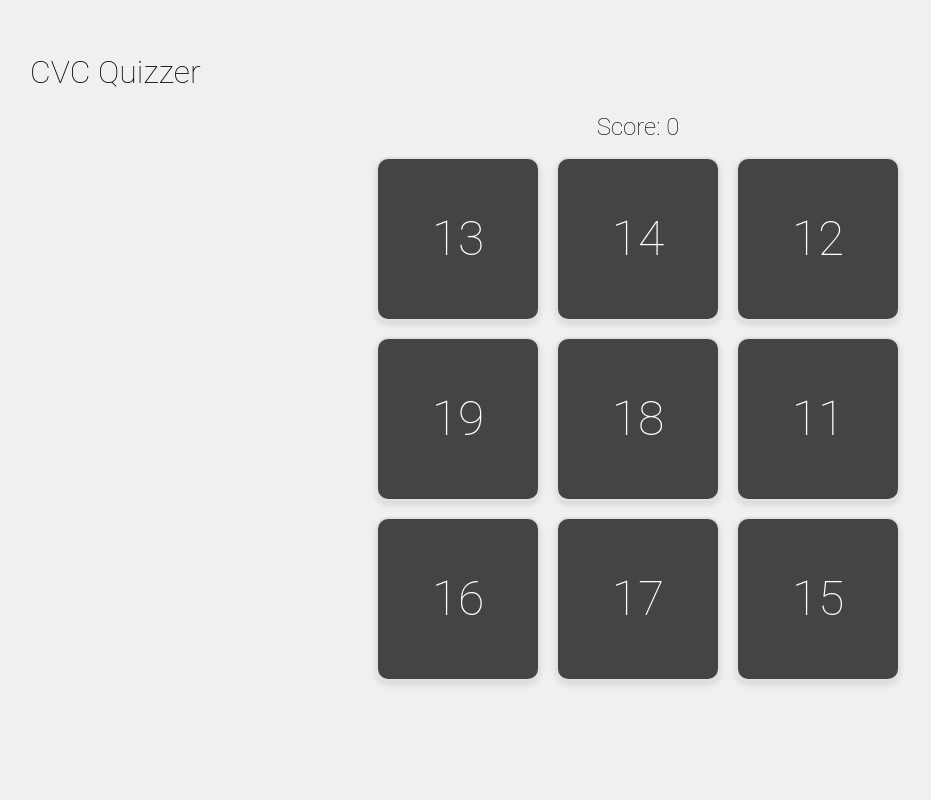
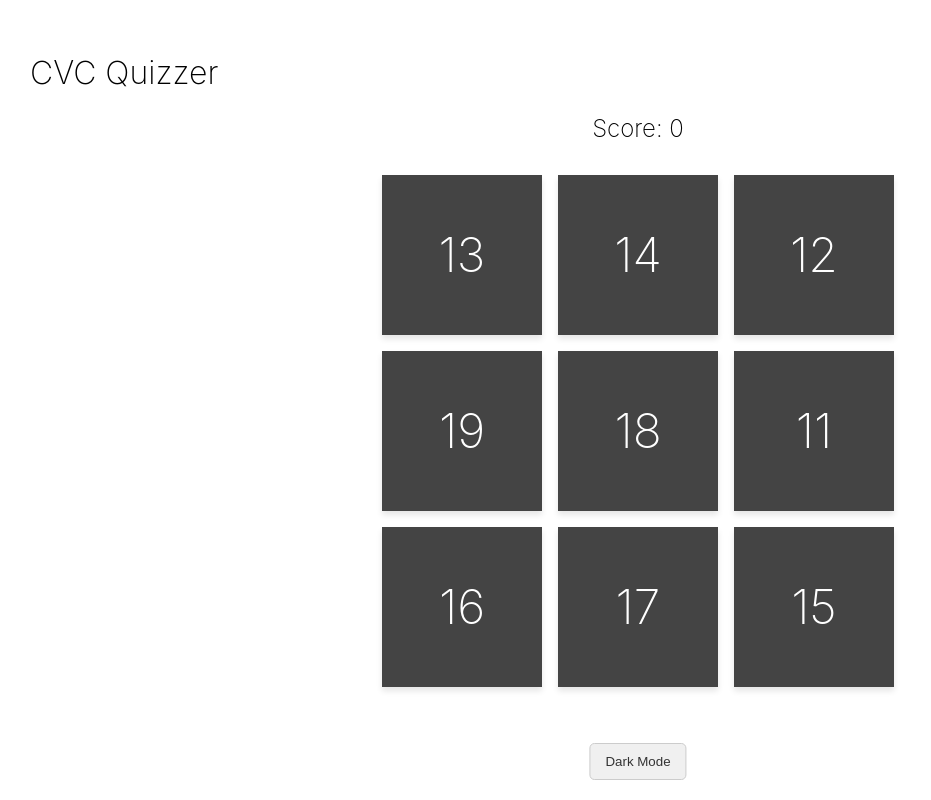
Before and after one commit to lunchboxer/cvc-quizzer, a SvelteKit app: page / in a window 1280 px wide. Shown: the whole page, without its empty margins (2-933 px from the left). Built offline with nearby package versions, Linux system fonts and the light colour scheme; a web font is replaced by a local one.

Commit message:
add dark mode

```diff
--- /dev/null
+++ b/src/app.css
@@ -0,0 +1,47 @@
+:root {
+  /* Light mode colors */
+  --bg-color: #ffffff;
+  --text-color: #000000;
+  --card-bg: #f0f0f0;
+  --card-border: #cccccc;
+  --success-color: #689f38;
+  --failure-color: #d32f2f;
+
+  /* Button colors */
+  --button-bg: #e0e0e0;
+  --button-text: #000000;
+  --button-hover-bg: #d0d0d0;
+  --answer-button-text: #fff;
+}
+
+:root.dark-mode {
+  /* Dark mode colors */
+  --bg-color: #121212;
+  --text-color: #ffffff;
+  --card-bg: #1e1e1e;
+  --card-border: #444444;
+  --success-color: #8bc34a;
+  --failure-color: #f44336;
+
+  /* Button colors */
+  --button-bg: #333333;
+  --button-text: #ffffff;
+  --button-hover-bg: #444444;
+  --answer-button-text: #000;
+}
+
+html, body {
+  background-color: var(--bg-color);
+  color: var(--text-color);
+  transition: background-color 0.3s, color 0.3s;
+  margin: 0;
+  padding: 0;
+  font-family: -apple-system, BlinkMacSystemFont, 'Segoe UI', Roboto, Oxygen, Ubuntu, Cantarell, 'Open Sans', 'Helvetica Neue', sans-serif;
+}
+
+/* Ensure full page dark mode support */
+body * {
+  background-color: var(--bg-color);
+  color: var(--text-color);
+  border-color: var(--card-border);
+}
--- a/src/routes/+error.svelte
+++ b/src/routes/+error.svelte
@@ -1,5 +1,6 @@
 <script>
     import { page } from '$app/stores';
+    import '../app.css';
     console.log($page.error)
 </script>
 
--- a/src/routes/+page.svelte
+++ b/src/routes/+page.svelte
@@ -2,6 +2,8 @@
   import { cvcWords } from "$lib/words.js";
   import { flip } from "svelte/animate";
   import { quintOut } from "svelte/easing";
+  import { onMount } from 'svelte';
+  import '../app.css';
 
   // Create an array of integers from 11-20
   const numbers = Array.from({ length: 10 }, (_, i) => i + 11).sort(
@@ -22,9 +24,27 @@
 
   let score = 0;
   let cardIndex;
+  let isDarkMode = false;
+
+  // Check system preference on mount
+  onMount(() => {
+    isDarkMode = window.matchMedia('(prefers-color-scheme: dark)').matches;
+    updateTheme();
+  });
+
+  function toggleTheme() {
+    isDarkMode = !isDarkMode;
+    updateTheme();
+  }
+
+  function updateTheme() {
+    document.documentElement.classList.toggle('dark-mode', isDarkMode);
+  }
 
   function toggleCard(index) {
-    if (cardIndex !== undefined) return;
+    // Prevent flipping if the card is already answered or another card is being evaluated
+    if (cards[index].isAnswered || cardIndex !== undefined) return;
+
     cards[index].isFlipped = !cards[index].isFlipped;
     cardIndex = index;
     cards = cards;
@@ -49,12 +69,7 @@
   <h1>CVC Quizzer</h1>
   <div class="game-container">
     <div class="score">Score: {score}</div>
-    <div
-      class="card-grid"
-      role="grid"
-      aria-label="CVC Word Game Grid"
-      aria-describedby="game-instructions"
-    >
+    <div class="card-grid">
       {#each cards as card, index (card.word)}
         <div
           class="card"
@@ -63,7 +78,7 @@
           tabindex="0"
           class:flipped={card.isFlipped}
           class:correct={card.isCorrect === true}
-          class:incorrect={cards[index].isCorrect === false}
+          class:incorrect={card.isCorrect === false}
           on:click={() => toggleCard(index)}
           on:keydown={(e) => {
             if (e.key === "Enter" || e.key === " ") {
@@ -104,23 +119,35 @@
       score points.
     </div>
   </div>
+  <div class="theme-toggle">
+    <button on:click={toggleTheme}>
+      {isDarkMode ? 'Light Mode' : 'Dark Mode'}
+    </button>
+  </div>
 </main>
 
 <style>
   :root {
     --success-color: #689f38;
     --failure-color: #d32f2f;
+    --button-bg: #f0f0f0;
+    --button-text: #333;
+    --button-hover-bg: #ccc;
   }
+
   h1 {
     font-weight: inherit;
   }
+
   main {
     padding: 2rem;
   }
+
   .game-container {
     display: flex;
     flex-direction: column;
     align-items: center;
+    gap: 1rem;
   }
 
   .score {
@@ -143,9 +170,9 @@
     cursor: pointer;
     height: 10rem;
     box-shadow: 0 4px 6px rgba(0, 0, 0, 0.1);
-    border: 2px solid #e0e0e0;
-    border-radius: 12px;
     transition: transform 0.2s;
+    background-color: var(--card-bg);
+    color: var(--text-color);
   }
 
   .card:hover {
@@ -174,7 +201,6 @@
     flex-direction: column;
     justify-content: center;
     align-items: center;
-    border-radius: 10px;
     backface-visibility: hidden;
   }
 
@@ -206,30 +232,48 @@
     margin-top: 1rem;
   }
 
-  .right-btn,
-  .wrong-btn {
+  .answer-buttons button {
     padding: 0.5rem 1rem;
     font-size: 1rem;
-    border: none;
-    border-radius: 5px;
     cursor: pointer;
+    color: var(--answer-button-text);
+    border-radius: 4px;
     transition: background-color 0.3s;
   }
 
+  .answer-buttons button:hover {
+    background-color: var(--button-hover-bg);
+  }
+  .wrong-btn {
+    background-color: var(--failure-color);
+    border-color: var(--failure-color);
+  }
   .right-btn {
-    background-color: lightgreen;
+    background-color: var(--success-color);
+    color: var(--button-text);
+    border-color: var(--success-color);
   }
 
-  .wrong-btn {
-    background-color: lightcoral;
+  .theme-toggle {
+    position: fixed;
+    bottom: 20px;
+    left: 50%;
+    transform: translateX(-50%);
+    z-index: 1000;
   }
 
-  .right-btn:hover {
-    background-color: var(--success-color);
+  .theme-toggle button {
+    background-color: var(--button-bg);
+    color: var(--button-text);
+    border: 1px solid var(--card-border);
+    padding: 10px 15px;
+    border-radius: 5px;
+    cursor: pointer;
+    transition: background-color 0.3s, color 0.3s;
   }
 
-  .wrong-btn:hover {
-    background-color: var(--failure-color);
+  .theme-toggle button:hover {
+    background-color: var(--button-hover-bg);
   }
 
   .sr-only {
```
